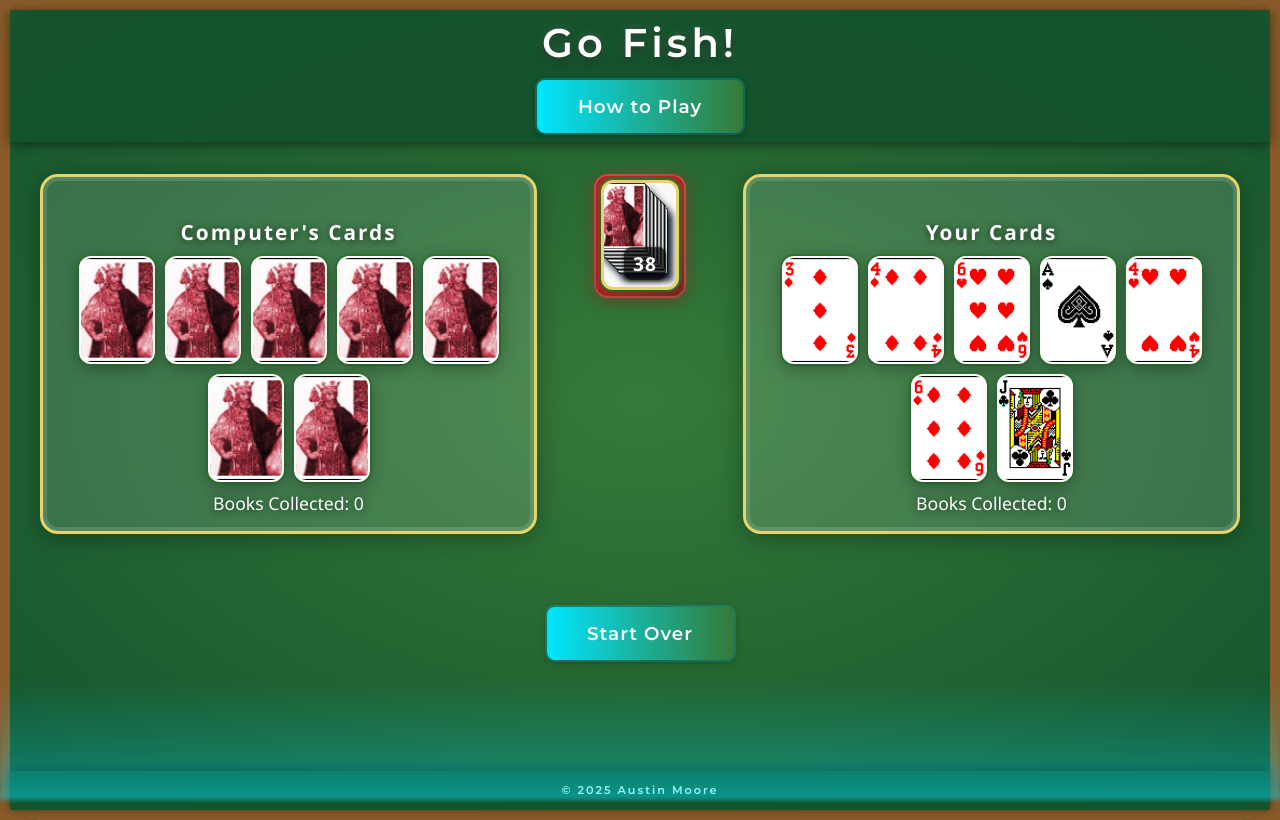
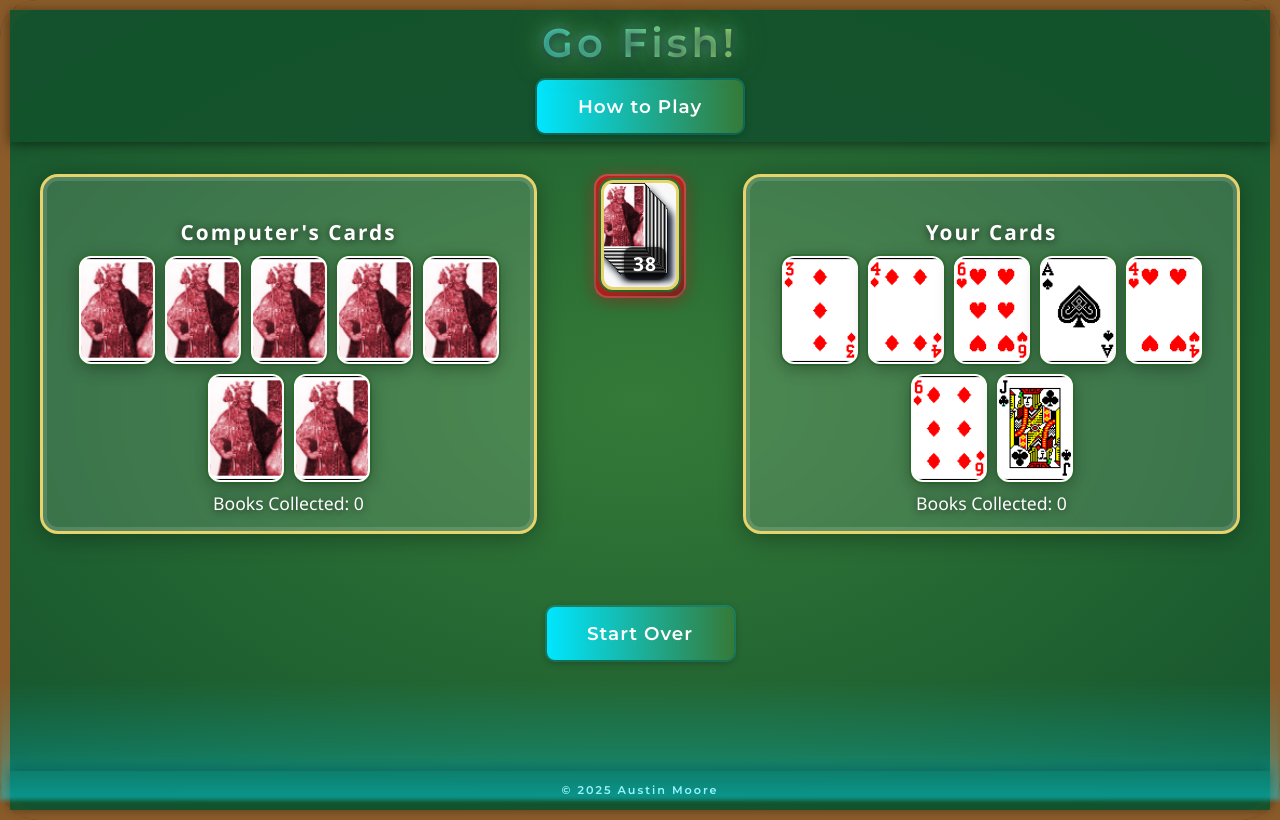
Before and after one commit to ajmoore00/JS-Final-Project, a plain HTML site: page index.html in a window 1280 px wide. Drawn offline with Linux system fonts and the light colour scheme.

Commit message:
Spice up the title with animated colors.

```diff
--- a/styles.css
+++ b/styles.css
@@ -34,7 +34,26 @@ header h1 {
     font-size: 2.5em;
     margin: 0.2em 0 0.1em 0;
     letter-spacing: 4px;
-    text-shadow: 0 2px 8px #000a, 0 0 10px #fff4;
+    text-shadow:
+        0 2px 8px #000a,
+        0 0 10px #fff4,
+        0 0 18px #00e6ff88,
+        0 0 32px #ffd70088;
+    background: linear-gradient(90deg, #ffd700 10%, #00e6ff 50%, #ffd700 90%);
+    -webkit-background-clip: text;
+    -webkit-text-fill-color: transparent;
+    background-clip: text;
+    animation: title-shimmer 2.5s linear infinite;
+    position: relative;
+}
+
+@keyframes title-shimmer {
+    0% {
+        background-position: -200px 0;
+    }
+    100% {
+        background-position: 400px 0;
+    }
 }
 
 footer {
```
